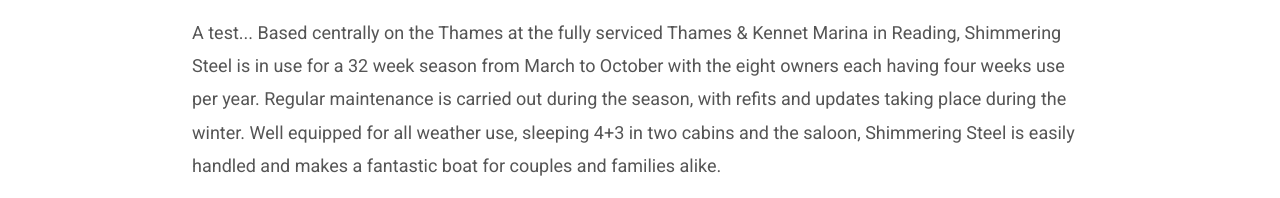
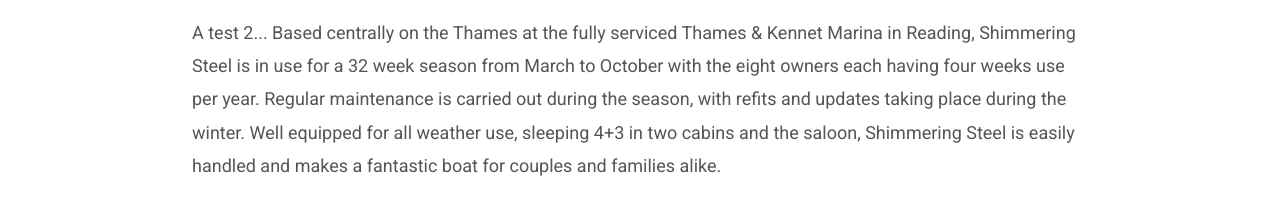
Before and after one commit to grant-ure/shimmering-steel, an Eleventy site: page src/index.njk in a window 1280 px wide. Shown: the part 1308-1506 px from the top of the page. Built offline with nearby package versions, Linux system fonts and the light colour scheme; Eleventy itself is replaced by a stand-in of ours; files that its build step writes are made by us from their sources.

Commit message:
Update Page Sections “home”

```diff
--- a/src/content/home.md
+++ b/src/content/home.md
@@ -17,6 +17,6 @@ gallery:
 ---
 Shimmering Steel is a privately owned Stevens 1140 cruiser, managed by the owners as a boat share syndicate on the River Thames.
 
-A test... Based centrally on the Thames at the fully serviced Thames & Kennet Marina in Reading, Shimmering Steel is in use for a 32 week season from March to October with the eight owners each having four weeks use per year. Regular maintenance is carried out during the season, with refits and updates taking place during the winter. Well equipped for all weather use, sleeping 4+3 in two cabins and the saloon, Shimmering Steel is easily handled and makes a fantastic boat for couples and families alike.
+A test 2... Based centrally on the Thames at the fully serviced Thames & Kennet Marina in Reading, Shimmering Steel is in use for a 32 week season from March to October with the eight owners each having four weeks use per year. Regular maintenance is carried out during the season, with refits and updates taking place during the winter. Well equipped for all weather use, sleeping 4+3 in two cabins and the saloon, Shimmering Steel is easily handled and makes a fantastic boat for couples and families alike.
 
 Shared ownership makes boating very accessible at a much lower cost than hiring or sole ownership, and boat-shares for this type of boat are very rare which makes Shimmering Steel uniquely attractive. Owners tend to stay with the boat for many years but the syndicate does occasionally have opportunities for new members with suitable experience. If you would like to be kept informed of any vacancies in the future please [contact us](#contact).
```
